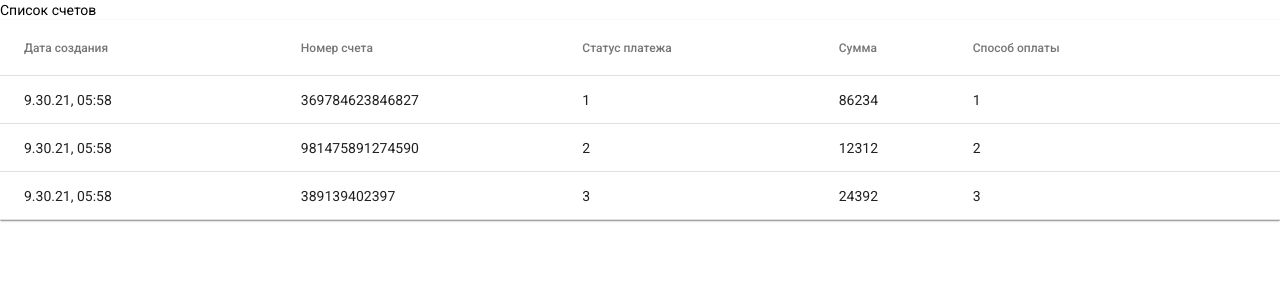
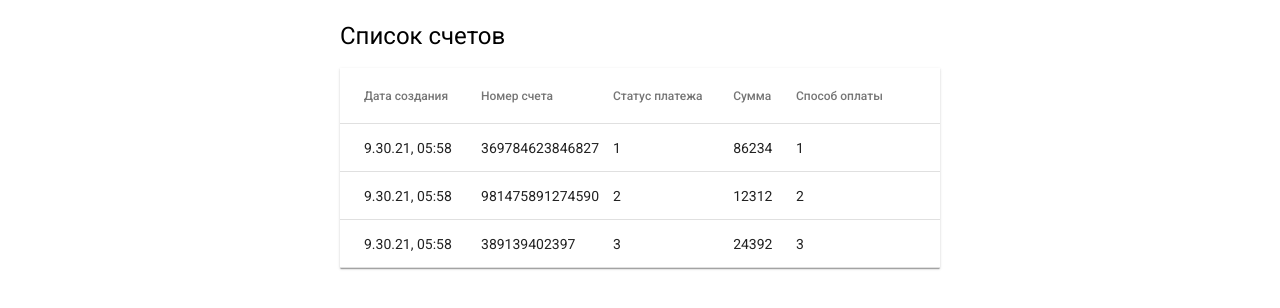
Before and after one commit to mr-Geadev/invoices-app, an Angular app: page /invoices/list in a window 1280 px wide. Shown: the top 308 px of the page. Built offline with nearby package versions, Linux system fonts and the light colour scheme.

Commit message:
Customize invoice list page

```diff
--- a/src/app/app.component.scss
+++ b/src/app/app.component.scss
@@ -0,0 +1,5 @@
+* {
+  margin: 0;
+  padding: 0;
+  box-sizing: border-box;
+}
--- a/src/app/modules/invoices/pages/invoices-list/invoices-list.page.html
+++ b/src/app/modules/invoices/pages/invoices-list/invoices-list.page.html
@@ -1,3 +1,7 @@
-Список счетов
+<div class="invoices-list-page">
+  <h1 class="headline">Список счетов</h1>
 
-<app-invoices-table></app-invoices-table>
+  <app-invoices-table
+    class="invoices-list-page__table"
+  ></app-invoices-table>
+</div>
--- a/src/app/modules/invoices/pages/invoices-list/invoices-list.page.scss
+++ b/src/app/modules/invoices/pages/invoices-list/invoices-list.page.scss
@@ -0,0 +1,12 @@
+.invoices-list-page {
+  width: 600px;
+  margin: 20px auto 0;
+
+  display: flex;
+  flex-direction: column;
+  align-items: flex-start;
+
+  &__table {
+    align-self: stretch;
+  }
+}
```
